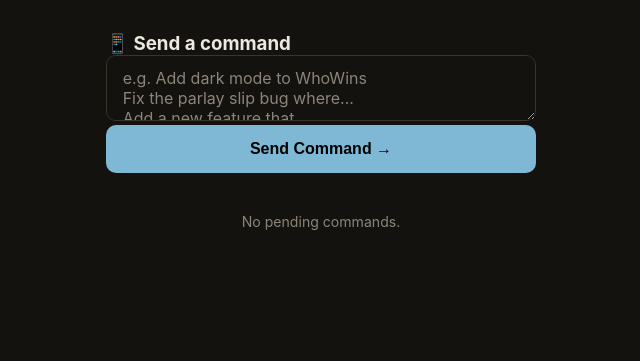
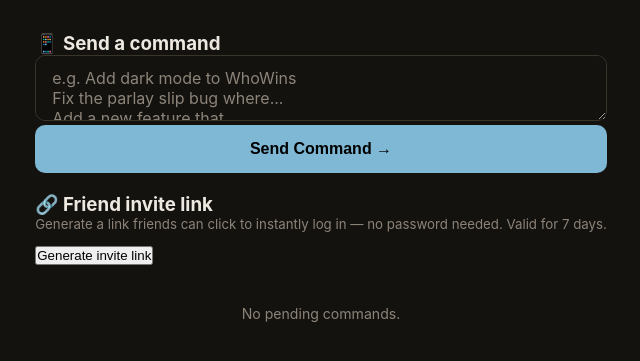
Before and after one commit to Oidas1/whowins, a Flask app: page /inbox in a window 1280 px wide. Shown: the part 45-406 px from the top of the page, without its empty margins (319-959 px from the left). Run offline with Flask 3, Linux system fonts and the light colour scheme; the visitor is signed in with stand-in values (Sample User, id 1); data that the repository does not hold is empty.

Commit message:
Fix plays staleness, stop password rotation on login, add invite links
Plays:
- _generate_plays() now runs one Tavily search per market in parallel
  before the AI call; live context (up to 600 chars) is injected into
  each market block so the model knows current tournament/event state
- PLAYS_BATCH_PROMPT now includes today's date and a hard RECENCY
  OVERRIDE: live context always beats training data; stale tournament
  frames (e.g. 48-team bracket when only 2 teams remain) are corrected

Auth/sessions:
- Removed rotate_password() from the login route — it was the root
  cause of users being locked out: each login rotated the shared
  password, so friends (and the owner after cookie expiry) couldn't
  log back in with the original password
- Added HMAC-signed invite links (/i/<token>) valid for 7 days —
  friends click the link and are instantly logged in without a password
- Admin inbox page gains a "Friend invite link" panel that generates
  and copies the link in one click (/admin/invite-link?key=...)

Co-Authored-By: Claude Sonnet 4.6 <noreply@anthropic.com>

```diff
--- a/app.py
+++ b/app.py
@@ -234,7 +234,6 @@ def login():
             session.permanent = True
             session['authed'] = True
             get_user_uid()
-            rotate_password()
             return redirect(url_for('index'))
         else:
             error = 'Wrong password. Try again.'
@@ -244,6 +243,47 @@ def login():
 def logout():
     session.pop('authed', None)     # keep user_uid so history persists
     return redirect(url_for('login'))
+
+
+def _make_invite_token(days=7):
+    """Create an HMAC-signed invite token valid for `days` days."""
+    expires  = str(int(time.time()) + days * 86400)
+    sig      = hmac.new(app.secret_key.encode(), expires.encode(), hashlib.sha256).hexdigest()[:20]
+    raw      = f"{expires}.{sig}"
+    return urllib.parse.quote(raw, safe='')
+
+def _verify_invite_token(token):
+    try:
+        raw              = urllib.parse.unquote(token)
+        expires_str, sig = raw.split('.', 1)
+        if time.time() > int(expires_str):
+            return False
+        expected = hmac.new(app.secret_key.encode(), expires_str.encode(), hashlib.sha256).hexdigest()[:20]
+        return hmac.compare_digest(sig, expected)
+    except Exception:
+        return False
+
+@app.route('/i/<token>')
+def invite_login(token):
+    """Friend-shareable invite link — no password required."""
+    if _verify_invite_token(token):
+        session.permanent = True
+        session['authed'] = True
+        get_user_uid()
+        return redirect(url_for('index'))
+    return redirect(url_for('login'))
+
+@app.route('/admin/invite-link')
+def admin_invite_link():
+    """Generate a 7-day invite link. Requires ADMIN_KEY."""
+    if not _safe_eq(request.args.get('key', ''), ADMIN_KEY):
+        return jsonify({'error': 'Unauthorized'}), 401
+    days  = min(int(request.args.get('days', 7)), 30)
+    token = _make_invite_token(days)
+    link  = url_for('invite_login', token=token, _external=True)
+    return jsonify({'link': link, 'valid_days': days,
+                    'note': 'Share this URL with friends — no password needed.'})
+
 
 @app.route('/admin/password')
 def admin_password():
@@ -1981,22 +2021,33 @@ def generate_share_image(comp1, comp2, sport, a_pct, b_pct, winner, confidence,
 _plays_cache = {'plays': [], 'ts': 0}
 _PLAYS_TTL   = 3600 * 6   # regenerate every 6 hours
 
-PLAYS_BATCH_PROMPT = """You are an elite prediction market analyst with broad knowledge across sports, politics, crypto, finance, and entertainment.
-
-Analyze each market below. For each one, determine the TRUE probability of the YES outcome based on your knowledge, then compare it to the current market price to identify potential mispricing.
+PLAYS_BATCH_PROMPT = """You are an elite prediction market analyst.
+
+TODAY'S DATE: {today}
+
+CRITICAL — LIVE CONTEXT OVERRIDES TRAINING DATA:
+Your training data has a knowledge cutoff and may be months or years out of date. Each market below includes LIVE CONTEXT fetched minutes ago. You MUST use the live context to determine current event state.
+
+Examples of how training data goes wrong:
+- Training may think a tournament has many rounds left; live context shows it is in the final
+- Training may think a candidate leads in polls; live context shows they dropped out
+- Training may think a team's star player is healthy; live context shows they are injured
+
+Always re-anchor to the live context. If the live context reveals the market question is already effectively settled (e.g., only 2 teams left in a 48-team tournament and the market asks if one of them wins), adjust your probability accordingly — do NOT use the old training-data frame.
+
+Analyze each market below. For each, determine the TRUE current probability of the YES outcome using the live context provided, then compare to the market price to identify mispricing.
 
 {markets_block}
 
-For each numbered market, output EXACTLY one line in this format:
+For each numbered market, output EXACTLY one line:
 N|PCT:number|CONF:High/Medium/Low|TIP:one sentence
 
 Rules:
-- PCT = your estimate of the true YES probability as a whole number (1 to 99)
-- CONF = your confidence in the estimate (High/Medium/Low)
-- TIP = one clear sentence: why your estimate differs from the market, or why you agree
-- If you have no meaningful knowledge of a market, output: N|PCT:market_price|CONF:Low|TIP:Insufficient data to estimate
-- Output ONLY the numbered pipe-delimited lines — no headers, no extra text
-- Never refuse a line; every market must get a response"""
+- PCT = your best estimate of the true YES probability as a whole number (1 to 99)
+- CONF = High if live context is clear and decisive; Medium if partial; Low if live context is absent or ambiguous
+- TIP = one sentence explaining what the live context shows vs. what the market price implies
+- If live context is missing, output: N|PCT:market_price|CONF:Low|TIP:No live data available — market price used as-is
+- Output ONLY the numbered pipe-delimited lines — no headers, no extra text, never refuse a line"""
 
 
 def _fetch_plays_markets():
@@ -2071,16 +2122,34 @@ def _generate_plays():
     if not markets or not ANTHROPIC_API_KEY:
         return []
 
+    # Research each market in parallel to get live current-state context
+    def _research_market(mkt):
+        q = mkt['question']
+        result = web_search(
+            f"{q} current status result latest news today 2026", depth="basic", max_results=3
+        )
+        mkt['_research'] = (result or '').strip()[:600]
+
+    threads = [threading.Thread(target=_research_market, args=(m,)) for m in markets]
+    for t in threads: t.start()
+    for t in threads: t.join(timeout=12)
+
+    today = datetime.utcnow().strftime('%B %d, %Y')
     lines = []
     for i, m in enumerate(markets, 1):
-        lines.append(
+        entry = (
             f"MARKET {i}:\n"
             f"  Question: {m['question']}\n"
             f"  Current market price: YES {m['yes_pct']}% / NO {m['no_pct']}%\n"
             f"  Source: {m['source']}"
         )
+        if m.get('_research'):
+            entry += f"\n  LIVE CONTEXT (as of {today}):\n  {m['_research']}"
+        else:
+            entry += f"\n  LIVE CONTEXT: [no live data retrieved — rely only on market price]"
+        lines.append(entry)
     markets_block = '\n\n'.join(lines)
-    prompt = PLAYS_BATCH_PROMPT.format(markets_block=markets_block)
+    prompt = PLAYS_BATCH_PROMPT.format(markets_block=markets_block, today=today)
 
     try:
         client = anthropic.Anthropic(api_key=ANTHROPIC_API_KEY)
--- a/templates/inbox.html
+++ b/templates/inbox.html
@@ -47,6 +47,43 @@
     </form>
   </div>
 
+  <div class="admin-add-card">
+    <h3>🔗 Friend invite link</h3>
+    <p style="font-size:0.83rem;color:var(--muted);margin:0 0 12px;">Generate a link friends can click to instantly log in — no password needed. Valid for 7 days.</p>
+    <button class="btn-admin" id="inviteBtn" onclick="generateInvite()">Generate invite link</button>
+    <div id="inviteResult" style="display:none;margin-top:12px;">
+      <input id="inviteUrl" type="text" readonly style="width:100%;padding:8px 10px;border-radius:8px;border:1px solid var(--border);background:var(--card-bg);color:var(--text);font-size:0.8rem;">
+      <button onclick="copyInvite()" style="margin-top:6px;font-size:0.78rem;background:none;border:1px solid var(--border);color:var(--muted);border-radius:6px;padding:4px 10px;cursor:pointer;">Copy</button>
+      <span id="inviteCopied" style="font-size:0.78rem;color:var(--green);margin-left:8px;display:none;">Copied!</span>
+    </div>
+  </div>
+  <script>
+  async function generateInvite() {
+    const btn = document.getElementById('inviteBtn');
+    btn.textContent = 'Generating…';
+    btn.disabled = true;
+    try {
+      const res  = await fetch('/admin/invite-link?key={{ admin_key }}');
+      const data = await res.json();
+      if (data.link) {
+        document.getElementById('inviteUrl').value = data.link;
+        document.getElementById('inviteResult').style.display = 'block';
+      }
+    } catch (_) { alert('Error generating link'); }
+    btn.textContent = 'Generate invite link';
+    btn.disabled = false;
+  }
+  function copyInvite() {
+    const url = document.getElementById('inviteUrl');
+    url.select();
+    navigator.clipboard.writeText(url.value).then(() => {
+      const c = document.getElementById('inviteCopied');
+      c.style.display = 'inline';
+      setTimeout(() => { c.style.display = 'none'; }, 2000);
+    });
+  }
+  </script>
+
   {% set pending = commands | selectattr('status','equalto','pending') | list %}
   {% if pending %}
   <div style="display:flex;align-items:center;gap:8px;">
```
